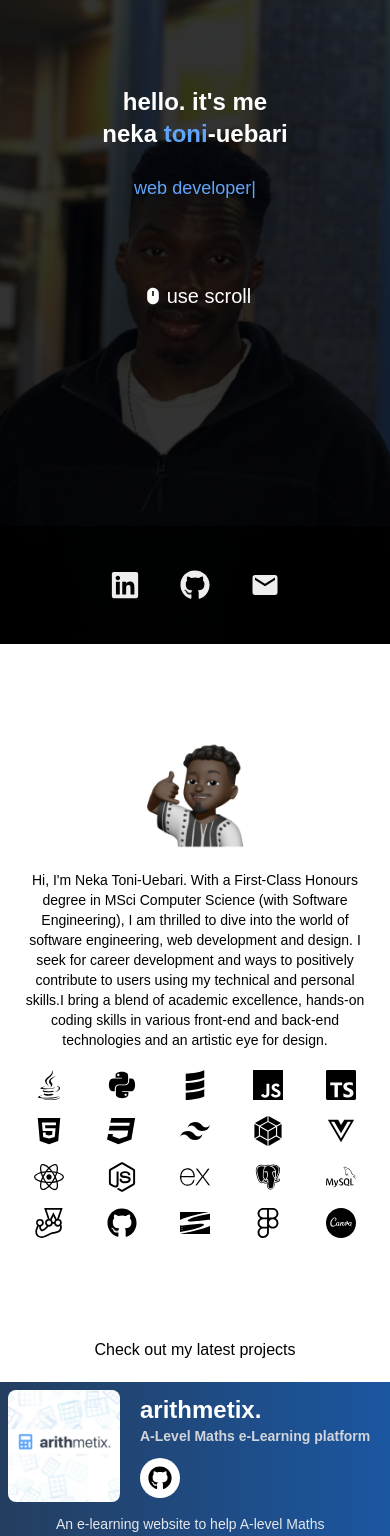
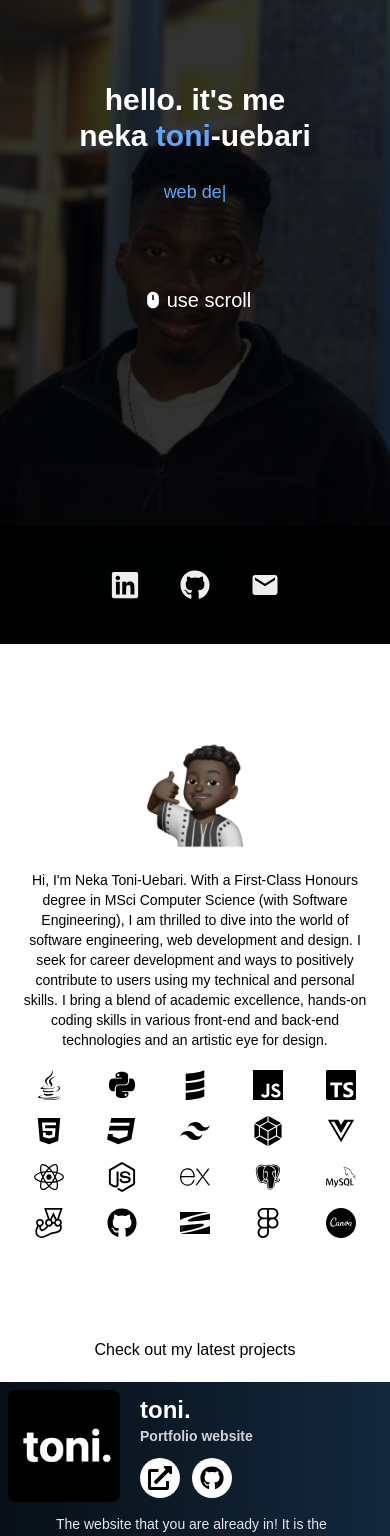
Before and after one commit to toniu/toni-portfolio, a React (Create React App) app: page / in a window 390 px wide. Shown: the part 200-1736 px from the top of the page. Built offline with nearby package versions, Linux system fonts and the light colour scheme.

Commit message:
Adjustments of sections, added new project.

```diff
--- a/src/components/About.jsx
+++ b/src/components/About.jsx
@@ -18,7 +18,7 @@ const About = () => {
                     Hi, I'm Neka Toni-Uebari. With a First-Class Honours degree in MSci Computer Science (with Software Engineering),
                     I am thrilled to dive into the world of software engineering, web development and design.
                     I seek for career development and ways to positively contribute to users using
-                    my technical and personal skills.I bring a blend of academic excellence, hands-on
+                    my technical and personal skills. I bring a blend of academic excellence, hands-on
                     coding skills in various front-end and back-end technologies and a­­n artistic eye for design.­­­
                     </p>
                 </div>
--- a/src/components/Contact.jsx
+++ b/src/components/Contact.jsx
@@ -24,15 +24,16 @@ const Contact = () => {
                 <div className='hover:scale-110 cursor-default transition 100'>
                     <FaPaperPlane className='mx-auto text-3xl md:text-5xl text-black select-none' />
                     <p className='select-none py-2  text-black font-bold text-base md:text-xl text-center cursor-default'>
-                        Message sent!
+                        Email sent!
                     </p>
                     <p className='select-none  text-black text-base md:text-xl text-center cursor-default'>
-                        Thank you for sending your inquiry
+                        Thank you for reaching out to Neka
                     </p>
                 </div>
 
-                <div className='bottom font-light text-base text-center pt-14 pb-16'>
-                    <p>2024 toni., inc. all rights reserved</p>
+                <div className='select-none bottom font-light text-sm md:text-base text-center pt-14 pb-16 space-y-2 w-[60%] mx-auto'>
+                    <p >2024 toni., inc. all rights reserved</p>
+                    <p>Developed by Neka Toni-Uebari, using ReactJS and TailwindCSS</p>
                 </div>
             </div>
         )
@@ -86,8 +87,9 @@ const Contact = () => {
                     </div>
                 </form>
 
-                <div className='bottom font-light text-base text-center pt-14 pb-16'>
+                <div className='select-none bottom font-light text-base text-center pt-14 pb-16 space-y-2'>
                     <p>2024 toni., inc. all rights reserved</p>
+                    <p>Developed by Neka Toni-Uebari, using ReactJS and TailwindCSS</p>
                 </div>
             </div>
 
--- a/src/components/Footer.jsx
+++ b/src/components/Footer.jsx
@@ -11,7 +11,7 @@ const Footer = () => {
     React.useEffect(() => {
         const handleScroll = () => {
             const scrollTop = window.scrollY;
-            // Set isScrolled to true if user scrolls past 50px
+            /* Set isScrolled to true if user scrolls past 50px */
             setIsScrolled(scrollTop > 50);
         };
 
--- a/src/components/Hero.jsx
+++ b/src/components/Hero.jsx
@@ -11,7 +11,7 @@ const Hero = () => {
   React.useEffect(() => {
     const handleScroll = () => {
       const scrollTop = window.scrollY;
-      // Set isScrolled to true if user scrolls past 50px
+      /* Set isScrolled to true if user scrolls past 50px */
       setIsScrolled(scrollTop > 50);
     };
 
@@ -22,12 +22,13 @@ const Hero = () => {
   }, []);
 
   return (
+    <div className='relative h-screen bg-black'>
       <motion.section
         id='hero'
         className="relative h-screen pb-12 flex items-center justify-center text-white " // Adjusted margin-top
-      initial={{ opacity: 0, y: -100 }}
-      animate={{ opacity: 1, y: 0 }}
-      transition={{ duration: 1 }}
+        initial={{ opacity: 0 }}
+        animate={{ opacity: 100 }}
+        transition={{ delay: 0.5, duration: 0.5 }}
         style={{
           backgroundImage: `url(${heroImg})`,
           backgroundSize: 'cover',
@@ -37,39 +38,47 @@ const Hero = () => {
       >
         <div className="absolute inset-0 bg-black opacity-80"></div> {/* Overlay */}
         <div className="text-center relative z-10">
-        <motion.h1
-          className="text-2xl md:text-4xl font-bold mb-4"
-          initial={{ opacity: 0, scale: 0.5 }}
-          animate={{ opacity: 1, scale: 1 }}
-          transition={{ delay: 0.5, duration: 1 }}
-        >
-          <h2 className='select-none'> hello. it's me </h2>
-          <h2 className='select-none'> neka <span className='text-blue-400'>toni</span>-uebari </h2>
-        </motion.h1>
+          <div className="text-3xl md:text-4xl font-bold mb-4">
+            <motion.h2 initial={{ opacity: 0 }}
+              animate={{ opacity: 1 }}
+              transition={{ delay: 1.25, duration: 1 }}
+              className='text-white select-none'>
+              hello. it's me
+            </motion.h2>
+            <motion.span initial={{ opacity: 0 }}
+              animate={{ opacity: 1 }}
+              transition={{ delay: 1.25, duration: 1 }}
+              className='text-white select-none'> neka </motion.span>
+            <span className='text-blue-400 select-none'> toni</span>
+            <motion.span initial={{ opacity: 0 }}
+              animate={{ opacity: 1 }}
+              transition={{ delay: 1.25, duration: 1 }}
+              className='text-white select-none'>-uebari</motion.span>
+          </div>
           <motion.div className='pt-2 pb-10'
-          initial={{ opacity: 0, scale: 0.5 }}
-          animate={{ opacity: 1, scale: 1 }}
-          transition={{ delay: 0.5, duration: 1 }}>
+            initial={{ opacity: 0 }}
+            animate={{ opacity: 1 }}
+            transition={{ delay: 1.25, duration: 1 }}>
             <TypeAnimation
               wrapper="span"
               speed={50}
               className='select-none text-lg md:text-2xl text-blue-400 font-medium py-12'
               repeat={Infinity}
               sequence={[
-              1500,
+                2000,
                 'software engineer',
-              1500, // wait 1s before replacing "Mice" with "Hamsters"
+                2000,
                 'web developer',
-              1500,
+                2000,
                 'graphic designer',
               ]}
             />
           </motion.div>
 
           <motion.div
-          initial={{ opacity: 0, scale: 0.5 }}
-          animate={{ opacity: 1, scale: 1 }}
-          transition={{ delay: 1.5, duration: 1 }}>
+            initial={{ opacity: 0 }}
+            animate={{ opacity: 1 }}
+            transition={{ delay: 2.5, duration: 1 }}>
             <motion.div
               initial={{ y: -200 }}
               animate={{ opacity: isScrolled ? 0 : 100, y: isScrolled ? 100 : 0 }}
@@ -81,6 +90,7 @@ const Hero = () => {
           </motion.div>
         </div>
       </motion.section>
+    </div>
   );
 };
 
--- a/src/components/Navbar.jsx
+++ b/src/components/Navbar.jsx
@@ -9,16 +9,16 @@ const Navbar = () => {
   const [activeLink, setActiveLink] = useState(null);
   const [isScrolled, setIsScrolled] = useState(false);
 
-  // Toggle menu visibility
+  /* Toggle menu visibility */
   const toggleMenu = () => {
     setIsOpen(!isOpen);
   };
 
-  // Listen for scroll event
+  /* Listen for scroll event */
   React.useEffect(() => {
     const handleScroll = () => {
       const scrollTop = window.scrollY;
-      // Set isScrolled to true if user scrolls past 50px
+      /* Set isScrolled to true if user scrolls past 50px */
       setIsScrolled(scrollTop > 50);
     };
 
--- a/src/components/constants/ProjectData.js
+++ b/src/components/constants/ProjectData.js
@@ -1,3 +1,4 @@
+import imgToni from '../../assets/project-toni.png';
 import img1 from '../../assets/project-arithmetix.png';
 import img2 from '../../assets/project-fsimulation.png';
 import img3 from '../../assets/project-mybiblejourney.png';
@@ -7,6 +8,16 @@ import img6 from '../../assets/project-sportal.png';
 import img7 from '../../assets/project-pyaux.png';
 
 const projectsData = [
+    {
+      title: 'toni.',
+      secondTitle: 'Portfolio website',
+      techStack: ['React', 'TailwindCSS'],
+      description: 'The website that you are already in! It is the official portfolio website of Neka Toni-Uebari. It includes an introduction of myself and the technologies and projects I can present.',
+      imageUrl: imgToni,
+      demoLink: 'https://toniu.github.io/toni-portfolio',
+      codeLink: 'https://github.com/toniu/toni-portfolio',
+      bgColors: ['#000000', '#19334d']
+    },
     {
       title: 'arithmetix.',
       secondTitle: 'A-Level Maths e-Learning platform',
@@ -65,7 +76,7 @@ const projectsData = [
       imageUrl: img6,
       demoLink: '',
       codeLink: 'https://github.com/toniu/SPortal',
-      bgColors: ['#066f75', '#737474']
+      bgColors: ['#166f75', '#837474']
     },
     {
       title: 'pyaux',
```
Also changed, not shown: public/logo512.png, src/assets/project-toni.png (added). Lines whose indentation alone changed are shown as unchanged.
